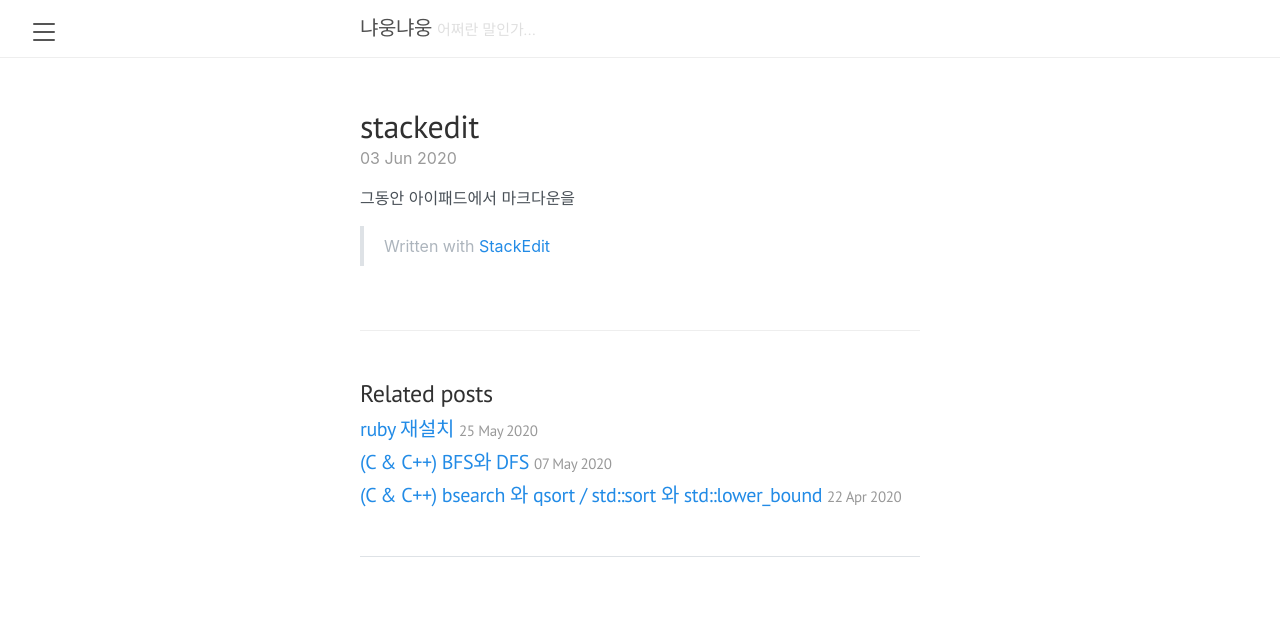
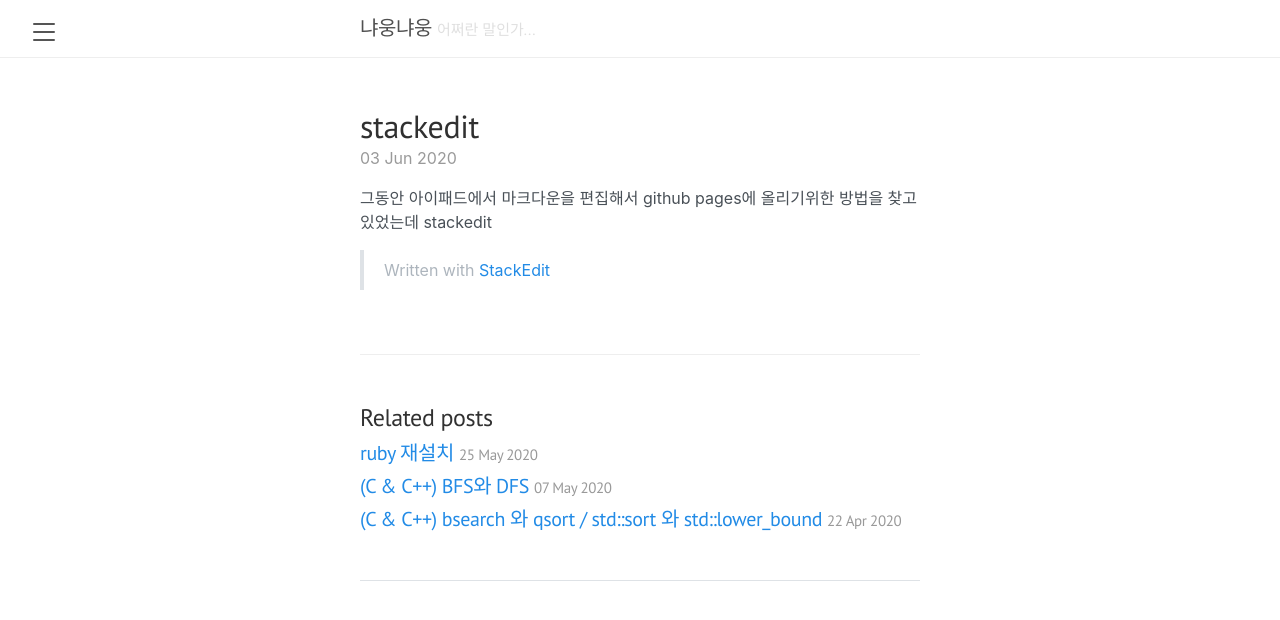
Before and after one commit to nyaooooong/nyaooooong.github.io, a Jekyll site: the page built from _posts/2020-06-03-1.md, in a window 1280 px wide. Shown: the top 620 px of the page. Built offline with Jekyll 4.4.1, drawn with Linux system fonts in a browser that asks for light colours.

Commit message:
_posts/2020-06-03-1.md updated from https://stackedit.io/

```diff
--- a/_posts/2020-06-03-1.md
+++ b/_posts/2020-06-03-1.md
@@ -7,9 +7,9 @@ category: tools
 tags: stackedit markdown-editor
 published: true
 ---
-그동안 아이패드에서 마크다운을
+그동안 아이패드에서 마크다운을 편집해서 github pages에 올리기위한 방법을 찾고 있었는데 stackedit
 
 > Written with [StackEdit](https://stackedit.io/)
 <!--stackedit_data:
-eyJoaXN0b3J5IjpbLTcyNjg0MzQyMSwtMTYyOTIyMzE0MV19
+eyJoaXN0b3J5IjpbNzExODcyNDU5LC0xNjI5MjIzMTQxXX0=
 -->
```
